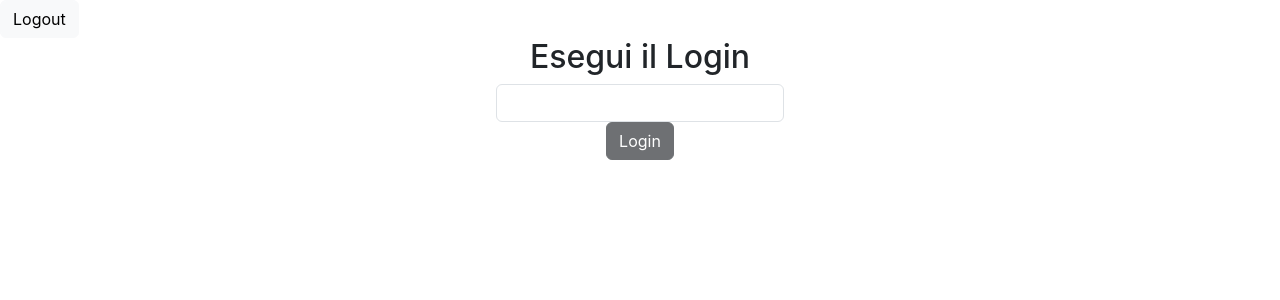
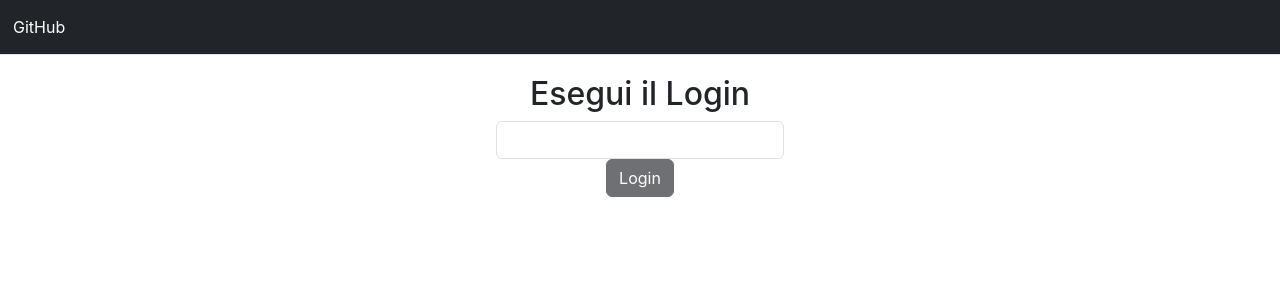
Before and after one commit to chiaraferrara/ReactJS-Login, a React (Create React App) app: page / in a window 1280 px wide. Shown: the top 300 px of the page. Built offline with nearby package versions, Linux system fonts and the light colour scheme.

Commit message:
bugfix(App.js): logout button only visible when logged

```diff
--- a/src/App.js
+++ b/src/App.js
@@ -32,6 +32,16 @@ const isUserInLocalStorage = () => {
   console.log('Utente trovato:', user);
 
   return !!user;
+};
+
+const isUserLogged = () => {
+  const user = localStorage.getItem('email');
+  if (user) {
+    console.log("C'è qualcuno loggato: " + getLoggedEmail());
+    return true;
+  } else {
+    return false;
+  }
 };
 
 export function App() {
@@ -96,21 +106,17 @@ export function App() {
     navigate(`/`);
   };
 
-  const isUserLogged = () => {
-    const user = localStorage.getItem('email');
-    if (user) {
-      console.log("C'è qualcuno loggato: " + getLoggedEmail());
-      return true;
-    } else {
-      return false;
-    }
-  };
-
   if (isUserLogged()) {
     return <Welcome />;
   } else if (!isUserLogged()) {
     return (
-      <div className="App" style={{ width: 18 + 'rem', margin: 'auto' }}>
+      <>
+        <nav className="navbar bg-dark border-bottom border-body">
+          <a href="https://github.com/chiaraferrara">
+            <button className="btn btn-dark">GitHub</button>
+          </a>
+        </nav>
+        <div className="App" style={{ width: 18 + 'rem', margin: 'auto', marginTop: '20px' }}>
           <h2>Esegui il Login</h2>
           <form
             id="emailForm"
@@ -140,6 +146,7 @@ export function App() {
             </button>
           </form>
         </div>
+      </>
     );
   }
 }
@@ -172,15 +179,10 @@ export function LogoutButton() {
   };
 
   return (
-    <button type="button" className="btn btn-light" onClick={clearEmail}>
+    <button type="button" className="btn btn-dark" onClick={clearEmail}>
       Logout
     </button>
   );
-}
-//Header] is not a <Route> component. All component children of <Routes> must be a <Route> or <React.Fragment>
-//Soluzione:  <BrowserRouter><Header/>
-export function Header() {
-  return <LogoutButton />;
 }
 
 export function Welcome() {
@@ -189,6 +191,10 @@ export function Welcome() {
   const currentUser = getUserLogged();
   if (currentUser.counter > 1) {
     return (
+      <>
+        <nav className="navbar bg-dark border-bottom border-body">
+          <LogoutButton />
+        </nav>
         <div className="container">
           <h2>
             Bentornat* <br /> {email}
@@ -200,13 +206,21 @@ export function Welcome() {
             <p>Ultimissimo accesso: {currentUser.lastLogged}</p>
           </div>
         </div>
+      </>
     );
   } else {
     return (
+      <>
+        <nav className="navbar bg-dark border-bottom border-body">
+          <LogoutButton />
+        </nav>
         <div className="container">
-        <h1>Benvenut* <br /> {email}</h1>
+          <h1>
+            Benvenut* <br /> {email}
+          </h1>
           <p>Primo accesso: {currentUser.lastLogged}</p> <br />
         </div>
+      </>
     );
   }
 }
--- a/src/index.js
+++ b/src/index.js
@@ -3,7 +3,7 @@
 import React, { StrictMode } from 'react';
 import ReactDOM from 'react-dom/client';
 import './index.css';
-import {Header, App, Welcome } from './App'
+import {App, Welcome } from './App'
 import reportWebVitals from './reportWebVitals';
 import { BrowserRouter, Routes, Route } from 'react-router-dom';
 
@@ -11,7 +11,6 @@ const root = ReactDOM.createRoot(document.getElementById('root'));
 root.render(
   <StrictMode>
    <BrowserRouter>
-   <Header/>
       <Routes>
         <Route path='/' element={ <App /> }/>
         {/* Prima avevo messo un array {[<App/> , <Welcome/>]} per questo motivo vedevo il duplicato di Welcome. */}
```
Lines whose indentation alone changed are shown as unchanged.
